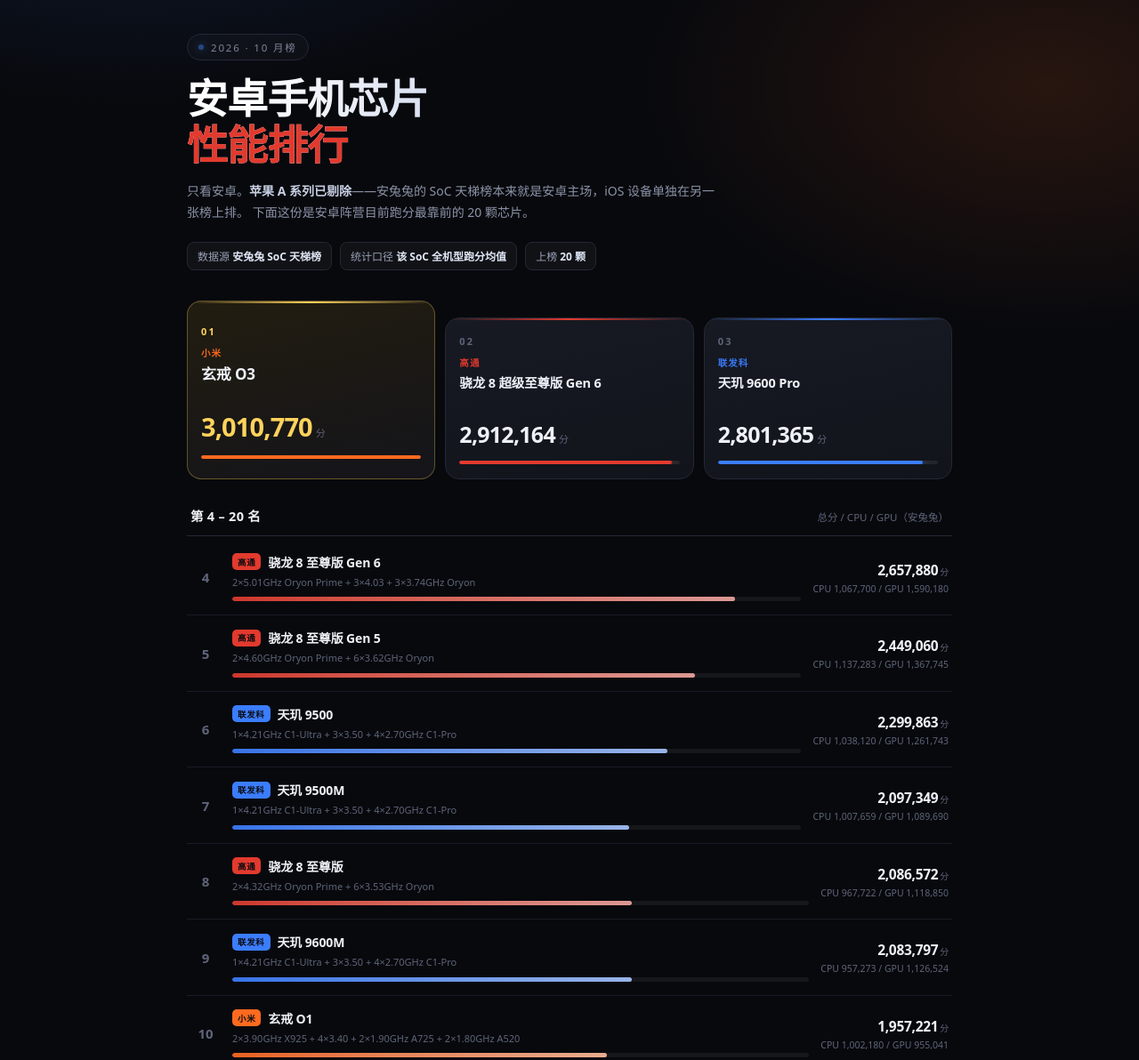
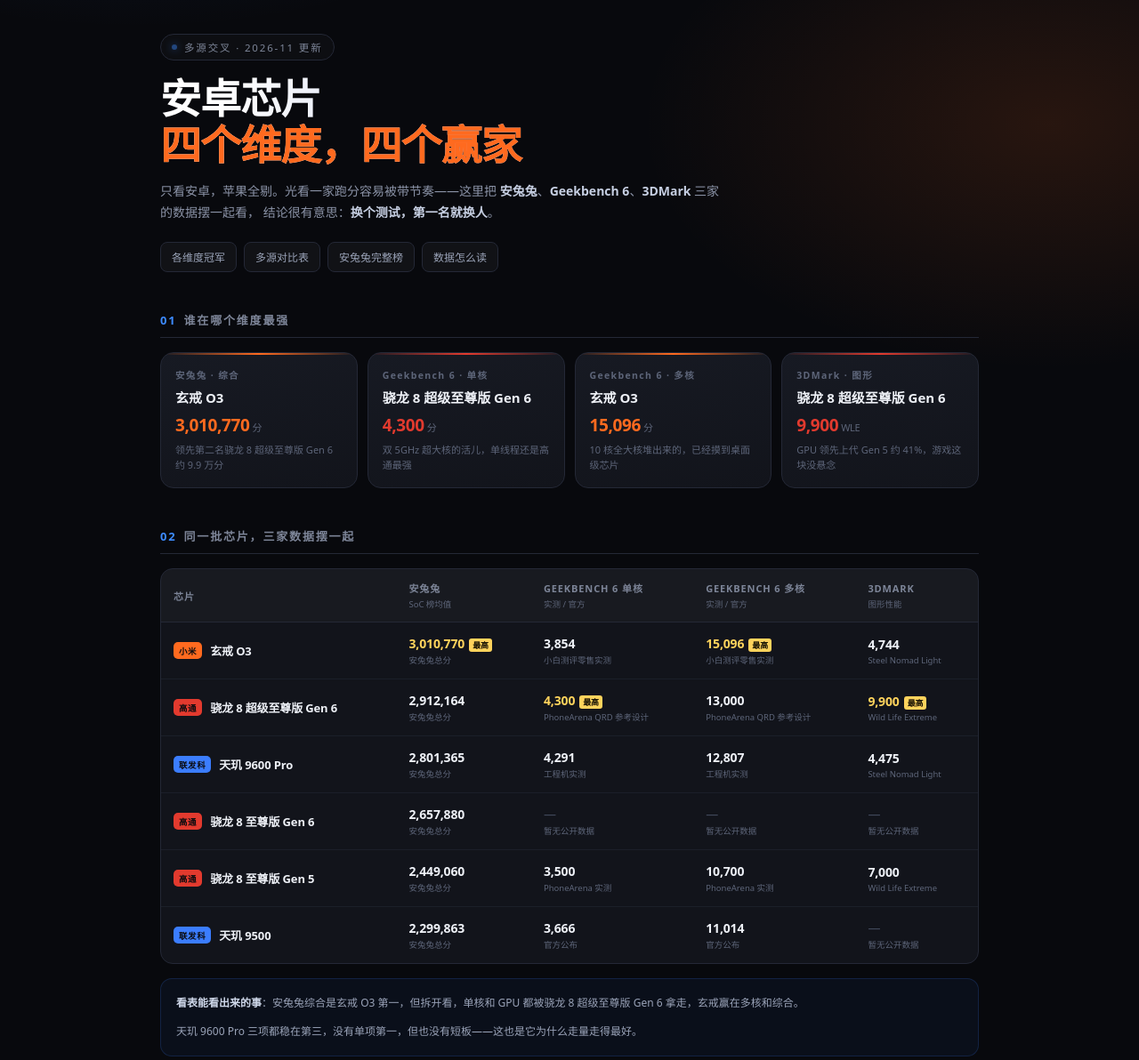
Before and after one commit to MUC260/deep-fish, a plain HTML site: page soc-rank/index.html in a window 1280 px wide. Shown: the top 1192 px of the page at 89% size. Drawn offline with Linux system fonts and the light colour scheme.

Commit message:
soc-rank: multi-source cross-check (AnTuTu / Geekbench 6 / 3DMark)

```diff
--- a/soc-rank/index.html
+++ b/soc-rank/index.html
@@ -3,23 +3,14 @@
 <head>
 <meta charset="UTF-8">
 <meta name="viewport" content="width=device-width, initial-scale=1.0">
-<title>安卓芯片性能榜 · 安兔兔 SoC 天梯</title>
+<title>安卓芯片性能榜 · 多源交叉对比</title>
 <style>
   *{margin:0;padding:0;box-sizing:border-box;-webkit-tap-highlight-color:transparent}
   :root{
-    --bg:#08090d;
-    --panel:#12141b;
-    --panel2:#171a23;
-    --line:#242836;
-    --txt:#eef1f7;
-    --dim:#8b93a7;
-    --dim2:#5d6579;
-    --xiaomi:#ff6a1f;
-    --qualcomm:#e23a2e;
-    --mediatek:#3b7dff;
+    --bg:#08090d;--panel:#12141b;--panel2:#171a23;--line:#242836;
+    --txt:#eef1f7;--dim:#8b93a7;--dim2:#5d6579;
+    --xiaomi:#ff6a1f;--qualcomm:#e23a2e;--mediatek:#3b7dff;
     --gold:#ffd35c;
-    --silver:#cfd6e4;
-    --bronze:#e0904f;
   }
   body{
     background:
@@ -28,20 +19,15 @@
       var(--bg);
     color:var(--txt);
     font-family:"HarmonyOS Sans SC","PingFang SC","Microsoft YaHei",system-ui,-apple-system,sans-serif;
-    min-height:100vh;
-    padding:38px 18px 70px;
-    -webkit-font-smoothing:antialiased;
+    min-height:100vh;padding:38px 18px 70px;-webkit-font-smoothing:antialiased;
   }
-  .wrap{max-width:860px;margin:0 auto}
+  .wrap{max-width:920px;margin:0 auto}
 
-  /* ── 头部 ── */
-  header{margin-bottom:34px}
+  header{margin-bottom:30px}
   .kicker{
-    display:inline-flex;align-items:center;gap:8px;
-    font-size:11.5px;letter-spacing:.16em;color:#7d8598;
-    text-transform:uppercase;margin-bottom:16px;
-    padding:6px 12px;border:1px solid var(--line);border-radius:999px;
-    background:rgba(255,255,255,.02);
+    display:inline-flex;align-items:center;gap:8px;font-size:11.5px;letter-spacing:.16em;
+    color:#7d8598;text-transform:uppercase;margin-bottom:16px;padding:6px 12px;
+    border:1px solid var(--line);border-radius:999px;background:rgba(255,255,255,.02);
   }
   .dot{width:6px;height:6px;border-radius:50%;background:#3d8bff;box-shadow:0 0 10px #3d8bff;animation:pulse 2.2s infinite}
   @keyframes pulse{0%,100%{opacity:1}50%{opacity:.35}}
@@ -50,95 +36,95 @@
     background:linear-gradient(102deg,#fff 8%,#b9c6e6 52%,#7f8aa8 96%);
     -webkit-background-clip:text;background-clip:text;color:transparent;
   }
-  h1 em{font-style:normal;color:var(--qualcomm);-webkit-text-fill-color:var(--qualcomm)}
-  .sub{margin-top:14px;font-size:14px;line-height:1.75;color:var(--dim);max-width:600px}
+  h1 em{font-style:normal;color:#ff6a1f;-webkit-text-fill-color:#ff6a1f}
+  .sub{margin-top:14px;font-size:14px;line-height:1.75;color:var(--dim);max-width:640px}
   .sub b{color:#c6cfe2;font-weight:600}
-  .meta{display:flex;flex-wrap:wrap;gap:9px;margin-top:20px}
-  .chip{
-    font-size:12px;color:#9aa3b8;padding:6px 11px;border-radius:8px;
-    background:rgba(255,255,255,.035);border:1px solid var(--line);
+
+  .nav{display:flex;flex-wrap:wrap;gap:8px;margin-top:20px}
+  .nav a{
+    font-size:12px;color:#9aa3b8;padding:7px 12px;border-radius:8px;text-decoration:none;
+    background:rgba(255,255,255,.035);border:1px solid var(--line);transition:.16s;
   }
-  .chip strong{color:#dfe6f5;font-weight:600}
+  .nav a:hover{color:#fff;border-color:#3d8bff;background:rgba(61,139,255,.12)}
 
-  /* ── 领奖台 ── */
-  .podium{display:grid;grid-template-columns:1fr 1fr 1fr;gap:11px;margin:34px 0 30px;align-items:end}
-  .pod{
-    position:relative;border-radius:16px;padding:18px 15px 16px;
+  h2.sec{
+    font-size:13px;letter-spacing:.14em;color:#7d8598;text-transform:uppercase;
+    margin:44px 0 16px;padding-bottom:10px;border-bottom:1px solid var(--line);font-weight:700;
+  }
+  h2.sec i{font-style:normal;color:#3d8bff;margin-right:8px}
+
+  /* 维度冠军 */
+  .winners{display:grid;grid-template-columns:repeat(auto-fit,minmax(200px,1fr));gap:11px}
+  .wcard{
+    position:relative;border-radius:15px;padding:17px 16px;
     background:linear-gradient(168deg,var(--panel2),var(--panel));
     border:1px solid var(--line);overflow:hidden;
   }
-  .pod::before{
-    content:"";position:absolute;inset:0 0 auto 0;height:2px;
-    background:linear-gradient(90deg,transparent,var(--c,#3b7dff),transparent);
+  .wcard::before{content:"";position:absolute;inset:0 0 auto 0;height:2px;background:linear-gradient(90deg,transparent,var(--c),transparent)}
+  .wcard .wl{font-size:10.5px;letter-spacing:.13em;color:var(--dim2);font-weight:700;margin-bottom:9px}
+  .wcard .wn{font-size:15px;font-weight:700;line-height:1.3;margin-bottom:8px}
+  .wcard .wv{font-size:19px;font-weight:800;color:var(--c);font-variant-numeric:tabular-nums;letter-spacing:-.02em}
+  .wcard .wv small{font-size:11px;color:var(--dim2);font-weight:500;margin-left:3px}
+  .wcard .wr{font-size:11px;color:var(--dim2);margin-top:7px;line-height:1.5}
+
+  /* 对比表 */
+  .tblwrap{overflow-x:auto;border-radius:14px;border:1px solid var(--line);background:var(--panel)}
+  table{width:100%;border-collapse:collapse;font-size:13px;min-width:640px}
+  thead th{
+    text-align:left;padding:13px 14px;font-size:11px;letter-spacing:.08em;color:#7d8598;
+    font-weight:700;text-transform:uppercase;background:rgba(255,255,255,.025);
+    border-bottom:1px solid var(--line);white-space:nowrap;
   }
-  .pod.p1{border-color:rgba(255,211,92,.32);background:linear-gradient(168deg,#221d10,#14141a);padding-top:26px;padding-bottom:22px}
-  .pod.p1::before{background:linear-gradient(90deg,transparent,var(--gold),transparent)}
-  .rank-n{
-    font-size:11px;letter-spacing:.2em;color:var(--dim2);font-weight:700;margin-bottom:9px;
-  }
-  .pod.p1 .rank-n{color:var(--gold)}
-  .pod .brand{font-size:10.5px;letter-spacing:.1em;font-weight:700;margin-bottom:6px;opacity:.95}
-  .pod .name{font-size:14.5px;font-weight:700;line-height:1.32;letter-spacing:-.01em;margin-bottom:12px;min-height:38px}
-  .pod.p1 .name{font-size:17px}
-  .pod .score{font-size:clamp(19px,4.6vw,25px);font-weight:800;letter-spacing:-.03em;font-variant-numeric:tabular-nums}
-  .pod.p1 .score{color:var(--gold);font-size:clamp(22px,5.2vw,29px)}
-  .pod .score span{font-size:11px;font-weight:500;color:var(--dim2);margin-left:4px;letter-spacing:0}
-  .bar-mini{height:4px;border-radius:99px;background:rgba(255,255,255,.07);margin-top:13px;overflow:hidden}
-  .bar-mini i{display:block;height:100%;border-radius:99px;background:var(--c);box-shadow:0 0 12px var(--c)}
+  thead th small{display:block;font-size:9.5px;letter-spacing:0;color:var(--dim2);text-transform:none;margin-top:3px;font-weight:500}
+  tbody td{padding:14px;border-bottom:1px solid rgba(36,40,54,.55);vertical-align:middle}
+  tbody tr:last-child td{border-bottom:none}
+  tbody tr:hover{background:rgba(255,255,255,.022)}
+  .chip-cell{display:flex;align-items:center;gap:9px;white-space:nowrap}
+  .tag{font-size:9.5px;font-weight:800;letter-spacing:.06em;padding:2.5px 6px;border-radius:5px;color:#0b0c10;flex-shrink:0}
+  .cname{font-weight:650;letter-spacing:-.01em}
+  td.num{font-variant-numeric:tabular-nums;font-weight:700;font-size:14px;letter-spacing:-.01em;white-space:nowrap}
+  td.num.best{color:var(--gold)}
+  td.num.na{color:#41495c;font-weight:500}
+  td.num small{display:block;font-size:9.5px;color:var(--dim2);font-weight:500;margin-top:2px;letter-spacing:0}
+  .bestmark{font-size:9px;background:var(--gold);color:#1a1405;padding:1px 4px;border-radius:3px;margin-left:5px;font-weight:800;vertical-align:middle}
 
-  /* ── 列表 ── */
-  .list-head{
-    display:flex;align-items:baseline;justify-content:space-between;
-    padding:0 4px 12px;border-bottom:1px solid var(--line);margin-bottom:4px;
-  }
-  .list-head h2{font-size:14.5px;font-weight:700;letter-spacing:.02em}
-  .list-head span{font-size:11.5px;color:var(--dim2)}
+  /* 榜单单列 */
   .row{
-    display:grid;
-    grid-template-columns:34px 1fr auto;
-    gap:13px;align-items:center;
-    padding:15px 4px;border-bottom:1px solid rgba(36,40,54,.62);
-    transition:background .18s;
+    display:grid;grid-template-columns:34px 1fr auto;gap:13px;align-items:center;
+    padding:14px 4px;border-bottom:1px solid rgba(36,40,54,.62);transition:background .18s;
   }
   .row:hover{background:rgba(255,255,255,.022)}
-  .row .idx{
-    font-size:15px;font-weight:800;color:var(--dim2);font-variant-numeric:tabular-nums;text-align:center;
-  }
+  .row .idx{font-size:15px;font-weight:800;color:var(--dim2);font-variant-numeric:tabular-nums;text-align:center}
   .row .body{min-width:0}
   .row .top{display:flex;align-items:center;gap:8px;flex-wrap:wrap;margin-bottom:5px}
-  .tag{
-    font-size:9.5px;font-weight:800;letter-spacing:.07em;padding:2.5px 6px;border-radius:5px;
-    color:#0b0c10;white-space:nowrap;
-  }
   .row .nm{font-size:14px;font-weight:650;letter-spacing:-.01em}
   .row .arch{font-size:11px;color:var(--dim2);line-height:1.5;font-variant-numeric:tabular-nums}
   .row .right{text-align:right}
-  .row .tot{font-size:15.5px;font-weight:800;font-variant-numeric:tabular-nums;letter-spacing:-.02em}
+  .row .tot{font-size:15px;font-weight:800;font-variant-numeric:tabular-nums;letter-spacing:-.02em}
   .row .tot span{font-size:10px;color:var(--dim2);font-weight:500;margin-left:2px}
   .row .split{font-size:10.5px;color:var(--dim2);margin-top:3px;font-variant-numeric:tabular-nums}
   .track{height:5px;border-radius:99px;background:rgba(255,255,255,.055);margin-top:8px;overflow:hidden}
   .track i{display:block;height:100%;border-radius:99px;background:linear-gradient(90deg,var(--c),color-mix(in srgb,var(--c) 45%,#fff));opacity:.9}
 
-  /* ── 品牌速览 ── */
-  .brands{display:grid;grid-template-columns:repeat(auto-fit,minmax(160px,1fr));gap:11px;margin:36px 0 0}
-  .bcard{
-    padding:16px;border-radius:14px;background:var(--panel);border:1px solid var(--line);
-    border-left:3px solid var(--c);
+  .note{
+    margin-top:16px;padding:16px 17px;border-radius:13px;background:rgba(59,125,255,.055);
+    border:1px solid rgba(59,125,255,.18);font-size:12px;line-height:1.85;color:#9aa3b8;
   }
-  .bcard .bn{font-size:13.5px;font-weight:700;margin-bottom:7px}
-  .bcard .bd{font-size:11.5px;line-height:1.65;color:var(--dim)}
+  .note b{color:#cfd8ea;font-weight:700}
+  .note p+p{margin-top:9px}
 
-  footer{margin-top:38px;padding-top:20px;border-top:1px solid var(--line);font-size:11.5px;line-height:1.85;color:var(--dim2)}
+  footer{margin-top:38px;padding-top:20px;border-top:1px solid var(--line);font-size:11.5px;line-height:1.9;color:var(--dim2)}
   footer b{color:#96a0b6;font-weight:600}
   footer a{color:#6b9dff;text-decoration:none;border-bottom:1px solid rgba(107,157,255,.3)}
+  .srcs{display:flex;flex-wrap:wrap;gap:7px;margin-top:10px}
+  .srcs a{font-size:11px;padding:5px 9px;border-radius:6px;background:rgba(255,255,255,.03);border:1px solid var(--line);color:#8b93a7;text-decoration:none;border-bottom:1px solid var(--line)}
+  .srcs a:hover{color:#c6cfe2;border-color:#3d8bff}
 
   @media(max-width:560px){
     body{padding:26px 14px 54px}
-    .podium{grid-template-columns:1fr;gap:9px}
-    .pod.p1{order:-1}
-    .pod .name{min-height:0}
     .row{grid-template-columns:26px 1fr auto;gap:10px}
     .row .arch{display:none}
+    .winners{grid-template-columns:1fr}
   }
 </style>
 </head>
@@ -146,53 +132,143 @@
 <div class="wrap">
 
   <header>
-    <div class="kicker"><i class="dot"></i>2026 · 10 月榜</div>
-    <h1>安卓手机芯片<br><em>性能排行</em></h1>
+    <div class="kicker"><i class="dot"></i>多源交叉 · 2026-11 更新</div>
+    <h1>安卓芯片<br><em>四个维度，四个赢家</em></h1>
     <p class="sub">
-      只看安卓。<b>苹果 A 系列已剔除</b>——安兔兔的 SoC 天梯榜本来就是安卓主场，iOS 设备单独在另一张榜上排。
-      下面这份是安卓阵营目前跑分最靠前的 20 颗芯片。
+      只看安卓，苹果全剔。光看一家跑分容易被带节奏——这里把 <b>安兔兔</b>、<b>Geekbench 6</b>、<b>3DMark</b> 三家的数据摆一起看，
+      结论很有意思：<b>换个测试，第一名就换人</b>。
     </p>
-    <div class="meta">
-      <div class="chip">数据源 <strong>安兔兔 SoC 天梯榜</strong></div>
-      <div class="chip">统计口径 <strong>该 SoC 全机型跑分均值</strong></div>
-      <div class="chip">上榜 <strong>20 颗</strong></div>
-    </div>
+    <nav class="nav">
+      <a href="#winners">各维度冠军</a>
+      <a href="#compare">多源对比表</a>
+      <a href="#antutu">安兔兔完整榜</a>
+      <a href="#caveat">数据怎么读</a>
+    </nav>
   </header>
 
-  <section class="podium" id="podium"></section>
+  <h2 class="sec" id="winners"><i>01</i>谁在哪个维度最强</h2>
+  <div class="winners">
+    <div class="wcard" style="--c:var(--xiaomi)">
+      <div class="wl">安兔兔 · 综合</div>
+      <div class="wn">玄戒 O3</div>
+      <div class="wv">3,010,770<small>分</small></div>
+      <div class="wr">领先第二名骁龙 8 超级至尊版 Gen 6 约 9.9 万分</div>
+    </div>
+    <div class="wcard" style="--c:var(--qualcomm)">
+      <div class="wl">Geekbench 6 · 单核</div>
+      <div class="wn">骁龙 8 超级至尊版 Gen 6</div>
+      <div class="wv">4,300<small>分</small></div>
+      <div class="wr">双 5GHz 超大核的活儿，单线程还是高通最强</div>
+    </div>
+    <div class="wcard" style="--c:var(--xiaomi)">
+      <div class="wl">Geekbench 6 · 多核</div>
+      <div class="wn">玄戒 O3</div>
+      <div class="wv">15,096<small>分</small></div>
+      <div class="wr">10 核全大核堆出来的，已经摸到桌面级芯片</div>
+    </div>
+    <div class="wcard" style="--c:var(--qualcomm)">
+      <div class="wl">3DMark · 图形</div>
+      <div class="wn">骁龙 8 超级至尊版 Gen 6</div>
+      <div class="wv">9,900<small>WLE</small></div>
+      <div class="wr">GPU 领先上代 Gen 5 约 41%，游戏这块没悬念</div>
+    </div>
+  </div>
 
-  <div class="list-head">
-    <h2>第 4 – 20 名</h2>
-    <span>总分 / CPU / GPU（安兔兔）</span>
+  <h2 class="sec" id="compare"><i>02</i>同一批芯片，三家数据摆一起</h2>
+  <div class="tblwrap">
+    <table>
+      <thead>
+        <tr>
+          <th>芯片</th>
+          <th>安兔兔<small>SoC 榜均值</small></th>
+          <th>Geekbench 6 单核<small>实测 / 官方</small></th>
+          <th>Geekbench 6 多核<small>实测 / 官方</small></th>
+          <th>3DMark<small>图形性能</small></th>
+        </tr>
+      </thead>
+      <tbody id="cmp"></tbody>
+    </table>
   </div>
-  <section id="list"></section>
+  <div class="note">
+    <p><b>看表能看出来的事</b>：安兔兔综合是玄戒 O3 第一，但拆开看，单核和 GPU 都被骁龙 8 超级至尊版 Gen 6 拿走，玄戒赢在多核和综合。</p>
+    <p>天玑 9600 Pro 三项都稳在第三，没有单项第一，但也没有短板——这也是它为什么走量走得最好。</p>
+  </div>
 
-  <section class="brands">
-    <div class="bcard" style="--c:var(--xiaomi)">
-      <div class="bn">小米 · 玄戒</div>
-      <div class="bd">自研第二代旗舰，榜上唯一挤进前二的非高通/联发科芯片，O3 直接坐稳头名。</div>
-    </div>
-    <div class="bcard" style="--c:var(--qualcomm)">
-      <div class="bn">高通 · 骁龙</div>
-      <div class="bd">前十占四席，GPU 依旧最能打，超大核频率已经冲到 5GHz 以上。</div>
-    </div>
-    <div class="bcard" style="--c:var(--mediatek)">
-      <div class="bn">联发科 · 天玑</div>
-      <div class="bd">前十占五席，机型覆盖面最广，9500 系列还在大量走量。</div>
-    </div>
-  </section>
+  <h2 class="sec" id="antutu"><i>03</i>安兔兔完整榜 · 安卓前 20</h2>
+  <div id="list"></div>
+
+  <h2 class="sec" id="caveat"><i>04</i>这些数字怎么读</h2>
+  <div class="note">
+    <p><b>安兔兔那列</b>是官网 SoC 天梯榜的<b>全机型跑分均值</b>，不是极限值，所以比媒体吹的「实验室 522 万」低一大截——那是低温特挑环境，不能拿来比。</p>
+    <p><b>Geekbench 那两列</b>混了两种来源：玄戒 O3 用的是小白测评零售实测（3854 / 15096），骁龙和天玑优先用工程机或 QRD 参考设计数据。<b>工程机 ≠ 零售机</b>，联发科工程机向来调得保守，零售版一般会放开一些。</p>
+    <p><b>3DMark 那列最乱</b>：骁龙 8 超级至尊版 Gen 6 同时有 Wild Life Extreme（9900）和 Steel Nomad Light（4350）两个口径，天玑和玄戒只有 Steel Nomad Light。<b>不同测试之间不能直接比大小</b>，所以我把测试名标在数字下面，只做同口径比较。</p>
+    <p><b>苹果没进来</b>：安兔兔 SoC 榜本来就不统计 A 系列，iOS 设备在另一张榜上；Geekbench 那边的 A20 Pro 分数虽然高，但按你的要求全剔了。</p>
+  </div>
 
   <footer>
-    <b>数据说明</b><br>
-    分数取自 <a href="https://www.antutu.com/ranking/soc" target="_blank" rel="noopener">安兔兔 SoC 天梯榜</a>，
-    是该 SoC 所有机型的跑分平均值，不是实验室极限值，也不构成购买建议。<br>
-    本页只收安卓平台芯片；苹果 A 系列不在此榜统计范围内，所以不参与排序。<br>
-    <span id="stamp"></span>
+    <b>数据来源</b>
+    <div class="srcs">
+      <a href="https://www.antutu.com/ranking/soc" target="_blank" rel="noopener">安兔兔 SoC 天梯榜</a>
+      <a href="https://www.phonearena.com/news/first-snapdragon-8-elite-extreme-gen-6-benchmarks-show-staggering-performance-gains_id183535" target="_blank" rel="noopener">PhoneArena · 骁龙 8 Elite Extreme Gen 6 实测</a>
+      <a href="https://www.tomsguide.com/phones/android-phones/snapdragon-8-elite-gen-6-benchmark-test-results-hands-on-vs-a20-pro-iphone-18-pro" target="_blank" rel="noopener">Tom's Guide · 3DMark 对比</a>
+      <a href="http://k.sina.com.cn/article_7879996426_1d5af340a06801nb5o.html" target="_blank" rel="noopener">天玑 9600 Pro 官方跑分</a>
+      <a href="https://timeline.sohu.com/news/hFSlVzYOBk" target="_blank" rel="noopener">玄戒 O3 实测（小白测评/极客湾）</a>
+    </div>
+    <p style="margin-top:12px">分数仅作横向参考，不构成购买建议。同一颗芯片在不同机型上的表现差异，往往比芯片之间的差距还大。</p>
+    <p id="stamp"></p>
   </footer>
 
 </div>
 
 <script>
+const COLORS = {xiaomi:"var(--xiaomi)", qualcomm:"var(--qualcomm)", mediatek:"var(--mediatek)"};
+
+// ── 多源对比 ──
+const CMP = [
+  {b:"小米", n:"玄戒 O3", c:"xiaomi",
+   antutu:"3,010,770", gb1:"3,854", gb1s:"小白测评零售实测", gbN:"15,096", gbNs:"小白测评零售实测",
+   d3:"4,744", d3s:"Steel Nomad Light", best:["antutu","gbN"]},
+
+  {b:"高通", n:"骁龙 8 超级至尊版 Gen 6", c:"qualcomm",
+   antutu:"2,912,164", gb1:"4,300", gb1s:"PhoneArena QRD 参考设计", gbN:"13,000", gbNs:"PhoneArena QRD 参考设计",
+   d3:"9,900", d3s:"Wild Life Extreme", best:["gb1","d3"]},
+
+  {b:"联发科", n:"天玑 9600 Pro", c:"mediatek",
+   antutu:"2,801,365", gb1:"4,291", gb1s:"工程机实测", gbN:"12,807", gbNs:"工程机实测",
+   d3:"4,475", d3s:"Steel Nomad Light", best:[]},
+
+  {b:"高通", n:"骁龙 8 至尊版 Gen 6", c:"qualcomm",
+   antutu:"2,657,880", gb1:null, gb1s:"暂无公开数据", gbN:null, gbNs:"暂无公开数据",
+   d3:null, d3s:"暂无公开数据", best:[]},
+
+  {b:"高通", n:"骁龙 8 至尊版 Gen 5", c:"qualcomm",
+   antutu:"2,449,060", gb1:"3,500", gb1s:"PhoneArena 实测", gbN:"10,700", gbNs:"PhoneArena 实测",
+   d3:"7,000", d3s:"Wild Life Extreme", best:[]},
+
+  {b:"联发科", n:"天玑 9500", c:"mediatek",
+   antutu:"2,299,863", gb1:"3,666", gb1s:"官方公布", gbN:"11,014", gbNs:"官方公布",
+   d3:null, d3s:"暂无公开数据", best:[]}
+];
+
+const cell = (v, sub, isBest) => v
+  ? `<td class="num${isBest?" best":""}">${v}${isBest?'<span class="bestmark">最高</span>':""}<small>${sub}</small></td>`
+  : `<td class="num na">—<small>${sub}</small></td>`;
+
+document.getElementById("cmp").innerHTML = CMP.map(d=>`
+  <tr>
+    <td>
+      <div class="chip-cell">
+        <span class="tag" style="background:${COLORS[d.c]}">${d.b}</span>
+        <span class="cname">${d.n}</span>
+      </div>
+    </td>
+    ${cell(d.antutu, "安兔兔总分", d.best.includes("antutu"))}
+    ${cell(d.gb1, d.gb1s, d.best.includes("gb1"))}
+    ${cell(d.gbN, d.gbNs, d.best.includes("gbN"))}
+    ${cell(d.d3, d.d3s, d.best.includes("d3"))}
+  </tr>`).join("");
+
+// ── 安兔兔完整榜 ──
 const DATA = [
   {r:1,  b:"小米",   n:"玄戒 O3",                c:"xiaomi",   cpu:1178051, gpu:1832719, t:3010770, a:"2×4.35GHz C1-Ultra + 4×3.68GHz C1-Premium + 4×3.15GHz C1-Pro · 10 核全大核"},
   {r:2,  b:"高通",   n:"骁龙 8 超级至尊版 Gen 6", c:"qualcomm", cpu:1161762, gpu:1750402, t:2912164, a:"2×5.07GHz Oryon Prime + 3×4.03 + 3×3.74GHz Oryon"},
@@ -216,22 +292,10 @@
   {r:20, b:"联发科", n:"天玑 8500 Elite",        c:"mediatek", cpu: 674244, gpu: 716224, t:1390468, a:"1×3.40GHz A725 + 3×3.20GHz A725 + 4×2.20GHz A725"}
 ];
 
-const COLORS = {xiaomi:"var(--xiaomi)", qualcomm:"var(--qualcomm)", mediatek:"var(--mediatek)"};
 const MAX = DATA[0].t;
 const fmt = n => n.toLocaleString("en-US");
 
-// 领奖台
-document.getElementById("podium").innerHTML = DATA.slice(0,3).map((d,i)=>`
-  <article class="pod p${i+1}" style="--c:${COLORS[d.c]}">
-    <div class="rank-n">${String(d.r).padStart(2,"0")}</div>
-    <div class="brand" style="color:${COLORS[d.c]}">${d.b}</div>
-    <div class="name">${d.n}</div>
-    <div class="score">${fmt(d.t)}<span>分</span></div>
-    <div class="bar-mini"><i style="width:${(d.t/MAX*100).toFixed(1)}%"></i></div>
-  </article>`).join("");
-
-// 4-20
-document.getElementById("list").innerHTML = DATA.slice(3).map(d=>`
+document.getElementById("list").innerHTML = DATA.map(d=>`
   <div class="row" style="--c:${COLORS[d.c]}">
     <div class="idx">${d.r}</div>
     <div class="body">
```
